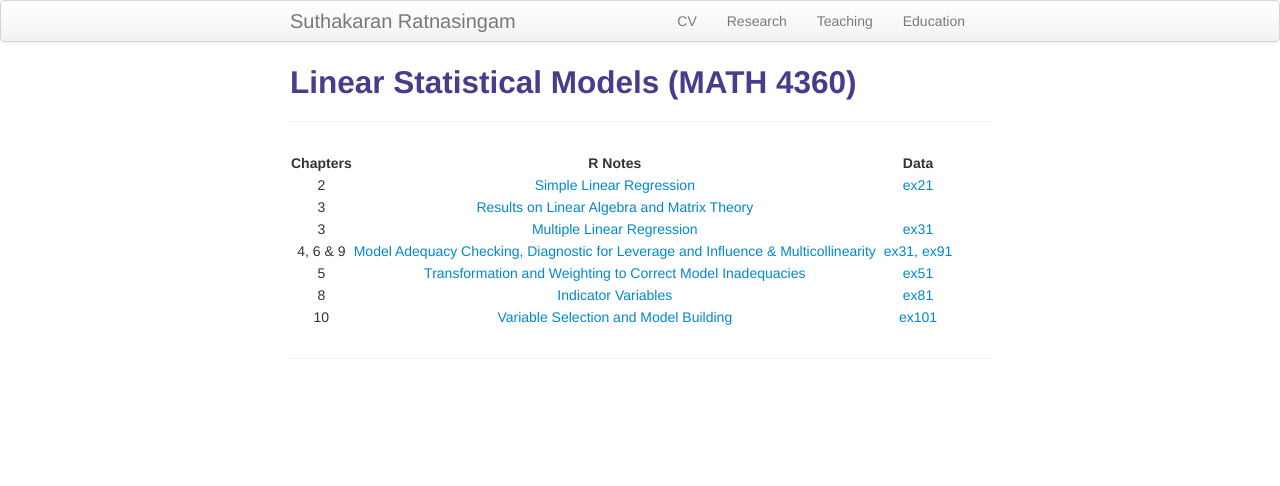
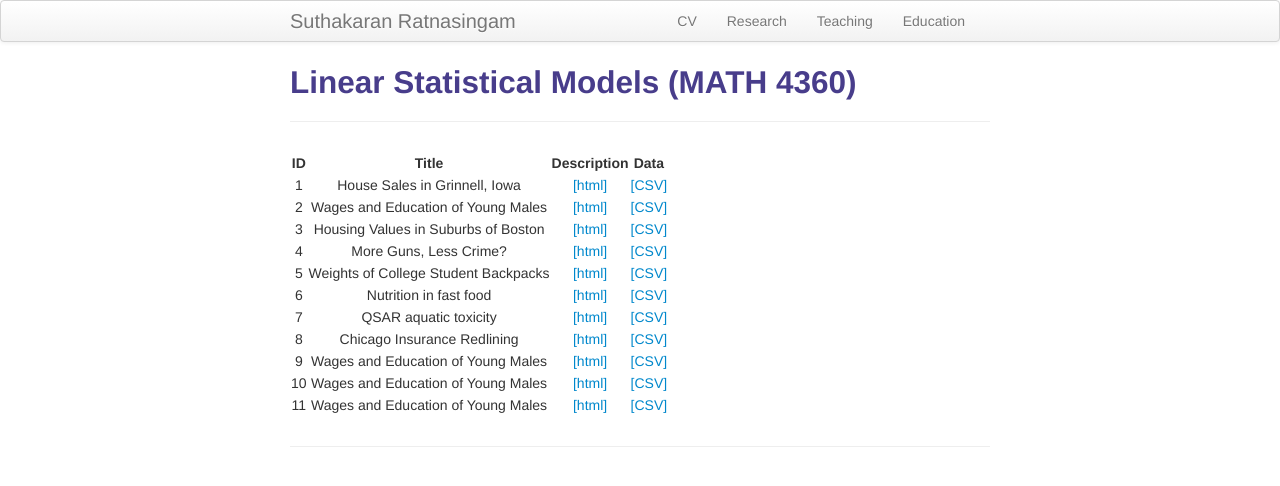
Before and after one commit to suthakaranr/suthakaranr.github.io, a Jekyll site: the page built from pages/LinStatModProj.md, in a window 1280 px wide. Shown: the top 486 px of the page. Built offline with Jekyll 4.4.1, drawn with Linux system fonts in a browser that asks for light colours.

Commit message:
Update LinStatModProj.md

```diff
--- a/pages/LinStatModProj.md
+++ b/pages/LinStatModProj.md
@@ -5,16 +5,19 @@ description: Linear Statistical Models
 ---
 
 
-| Chapters | R Notes |  | Data |
-| :---:         |     :---:      |     :---:      |  :---:      |
-|  2   | <a style="text-decoration:none" href="../assets/Data4360/RLabCh2.pdf" target="_blank" rel="noopener noreferrer">Simple Linear Regression</a>   |  |<a style="text-decoration:none" href="../assets/Data4360/ex21.txt" target="_blank" rel="noopener noreferrer">ex21</a>   |
-|  3   | <a style="text-decoration:none" href="../assets/Data4360/RLabCh31.pdf" target="_blank" rel="noopener noreferrer">Results on Linear Algebra and Matrix Theory</a>   |  |
-|  3   | <a style="text-decoration:none" href="../assets/Data4360/RLabCh3.pdf" target="_blank" rel="noopener noreferrer">Multiple Linear Regression</a>  |  |  <a style="text-decoration:none" href="../assets/Data4360/ex31.txt" target="_blank" rel="noopener noreferrer">ex31</a>  |
-| 4, 6 & 9   | <a style="text-decoration:none" href="../assets/Data4360/RLabCh469.pdf" target="_blank" rel="noopener noreferrer">Model Adequacy Checking, Diagnostic for Leverage and Influence & Multicollinearity</a>  |  | <a style="text-decoration:none" href="../assets/Data4360/ex31.txt" target="_blank" rel="noopener noreferrer">ex31,</a> <a style="text-decoration:none" href="../assets/Data4360/ex91.txt" target="_blank" rel="noopener noreferrer">ex91</a>    |
-|  5   | <a style="text-decoration:none" href="../assets/Data4360/RLabCh5.pdf" target="_blank" rel="noopener noreferrer">Transformation and Weighting to Correct Model Inadequacies</a>   |  | <a style="text-decoration:none" href="../assets/Data4360/ex51.txt" target="_blank" rel="noopener noreferrer">ex51</a>   |
-|  8   | <a style="text-decoration:none" href="../assets/Data4360/RLabCh8.pdf" target="_blank" rel="noopener noreferrer">Indicator Variables</a>   |  |<a style="text-decoration:none" href="../assets/Data4360/ex81.txt" target="_blank" rel="noopener noreferrer">ex81</a>   |
-|  10   | <a style="text-decoration:none" href="../assets/Data4360/RLabCh10.pdf" target="_blank" rel="noopener noreferrer">Variable Selection and Model Building</a>   |  |<a style="text-decoration:none" href="../assets/Data4360/ex101.txt" target="_blank" rel="noopener noreferrer">ex101</a>   |
-
+| ID | Title | Description  | Data |
+| :---:         |     :---:      |     :---:  |        :---: |
+| 1   | 	House Sales in Grinnell, Iowa    | <a style="text-decoration:none" href="https://vincentarelbundock.github.io/Rdatasets/doc/Stat2Data/GrinnellHouses.html" target="_blank" rel="noopener noreferrer">[html]</a>    | <a style="text-decoration:none" href="../assets/Data2265/GrinnellHouses.csv" target="_blank" rel="noopener noreferrer">[CSV]</a>    |
+| 2     | Wages and Education of Young Males     | <a style="text-decoration:none" href="https://vincentarelbundock.github.io/Rdatasets/doc/Ecdat/Males.html" target="_blank" rel="noopener noreferrer">[html]</a>      | <a style="text-decoration:none" href="../assets/Data2265/Males.csv" target="_blank" rel="noopener noreferrer">[CSV]</a>      |
+| 3     | Housing Values in Suburbs of Boston     | <a style="text-decoration:none" href="https://vincentarelbundock.github.io/Rdatasets/doc/MASS/Boston.html" target="_blank" rel="noopener noreferrer">[html]</a>      | <a style="text-decoration:none" href="../assets/Data2265/Boston.csv" target="_blank" rel="noopener noreferrer">[CSV]</a>      |
+| 4     | More Guns, Less Crime?     | <a style="text-decoration:none" href="https://vincentarelbundock.github.io/Rdatasets/doc/AER/Guns.html" target="_blank" rel="noopener noreferrer">[html]</a>      | <a style="text-decoration:none" href="../assets/Data2265/Crime.csv" target="_blank" rel="noopener noreferrer">[CSV]</a>      |
+| 5     | Weights of College Student Backpacks     | <a style="text-decoration:none" href="https://vincentarelbundock.github.io/Rdatasets/doc/Stat2Data/Backpack.html" target="_blank" rel="noopener noreferrer">[html]</a>      | <a style="text-decoration:none" href="../assets/Data2265/Backpack.csv" target="_blank" rel="noopener noreferrer">[CSV]</a>      |
+| 6     | Nutrition in fast food     | <a style="text-decoration:none" href="https://vincentarelbundock.github.io/Rdatasets/doc/openintro/fastfood.html" target="_blank" rel="noopener noreferrer">[html]</a>      | <a style="text-decoration:none" href="../assets/Data2265/fastfood.csv" target="_blank" rel="noopener noreferrer">[CSV]</a>      |
+| 7     | QSAR aquatic toxicity     | <a style="text-decoration:none" href="https://archive.ics.uci.edu/ml/datasets/QSAR+aquatic+toxicity#" target="_blank" rel="noopener noreferrer">[html]</a>      | <a style="text-decoration:none" href="../assets/Data2265/qsar_aquatic_toxicity.csv" target="_blank" rel="noopener noreferrer">[CSV]</a>      |
+| 8     | Chicago Insurance Redlining     | <a style="text-decoration:none" href="../assets/Data2265/ChicagoInsurance" target="_blank" rel="noopener noreferrer">[html]</a>      | <a style="text-decoration:none" href="../assets/Data2265/insurance.dat" target="_blank" rel="noopener noreferrer">[CSV]</a>      |
+| 9     | Wages and Education of Young Males     | <a style="text-decoration:none" href="https://vincentarelbundock.github.io/Rdatasets/doc/Ecdat/Males.html" target="_blank" rel="noopener noreferrer">[html]</a>      | <a style="text-decoration:none" href="../assets/Data2265/Males.csv" target="_blank" rel="noopener noreferrer">[CSV]</a>      |
+| 10    | Wages and Education of Young Males     | <a style="text-decoration:none" href="https://vincentarelbundock.github.io/Rdatasets/doc/Ecdat/Males.html" target="_blank" rel="noopener noreferrer">[html]</a>      | <a style="text-decoration:none" href="../assets/Data2265/Males.csv" target="_blank" rel="noopener noreferrer">[CSV]</a>      |
+| 11     | Wages and Education of Young Males     | <a style="text-decoration:none" href="https://vincentarelbundock.github.io/Rdatasets/doc/Ecdat/Males.html" target="_blank" rel="noopener noreferrer">[html]</a>      | <a style="text-decoration:none" href="../assets/Data2265/Males.csv" target="_blank" rel="noopener noreferrer">[CSV]</a>      |
 
 
 
```
